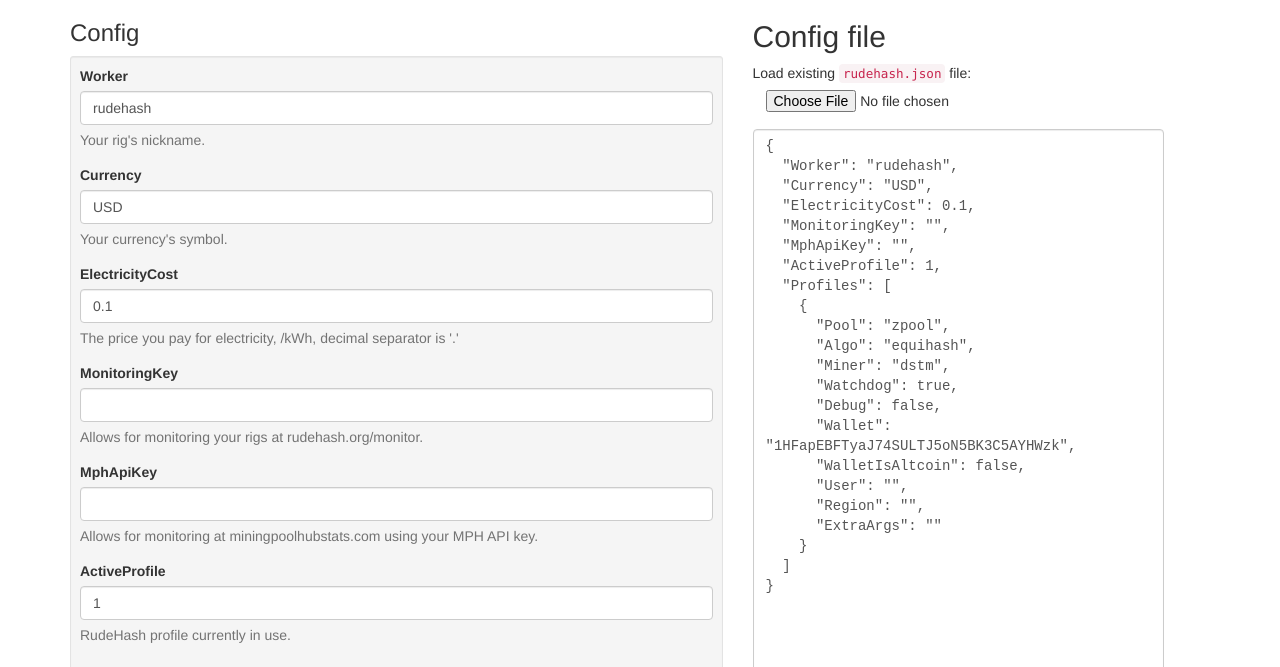
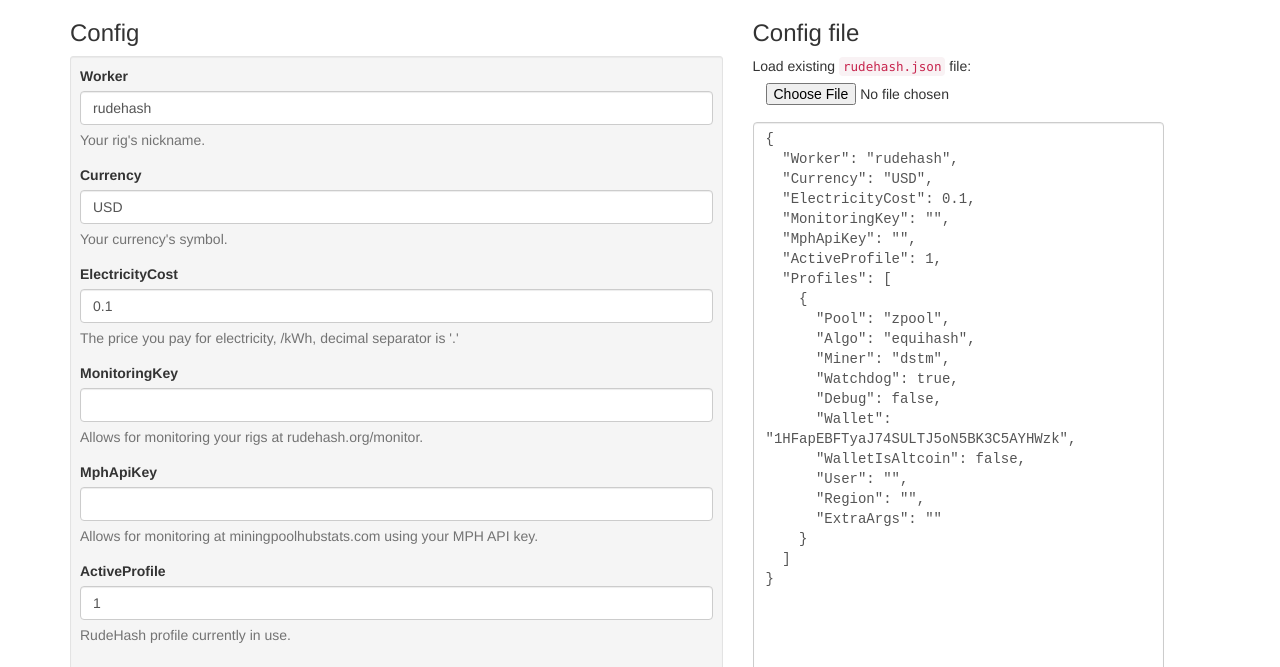
Before and after one commit to gradinkov/rudehash, a plain HTML site: page rudehash.html in a window 1280 px wide. Shown: the top 667 px of the page. Drawn offline with nearby package versions, Linux system fonts and the light colour scheme; some icons are missing.

Commit message:
Cosmetics

```diff
--- a/rudehash.html
+++ b/rudehash.html
@@ -15,7 +15,7 @@
             <div id='editor'></div>
         </div>
         <div class='span6 col-md-5 columns five large-5'>
-            <h2>Config file</h2>
+            <h3>Config file</h3>
             <p>
                 Load existing <code>rudehash.json</code> file: <input type="file" class='btn' id="file-input" />
             </p>
```
